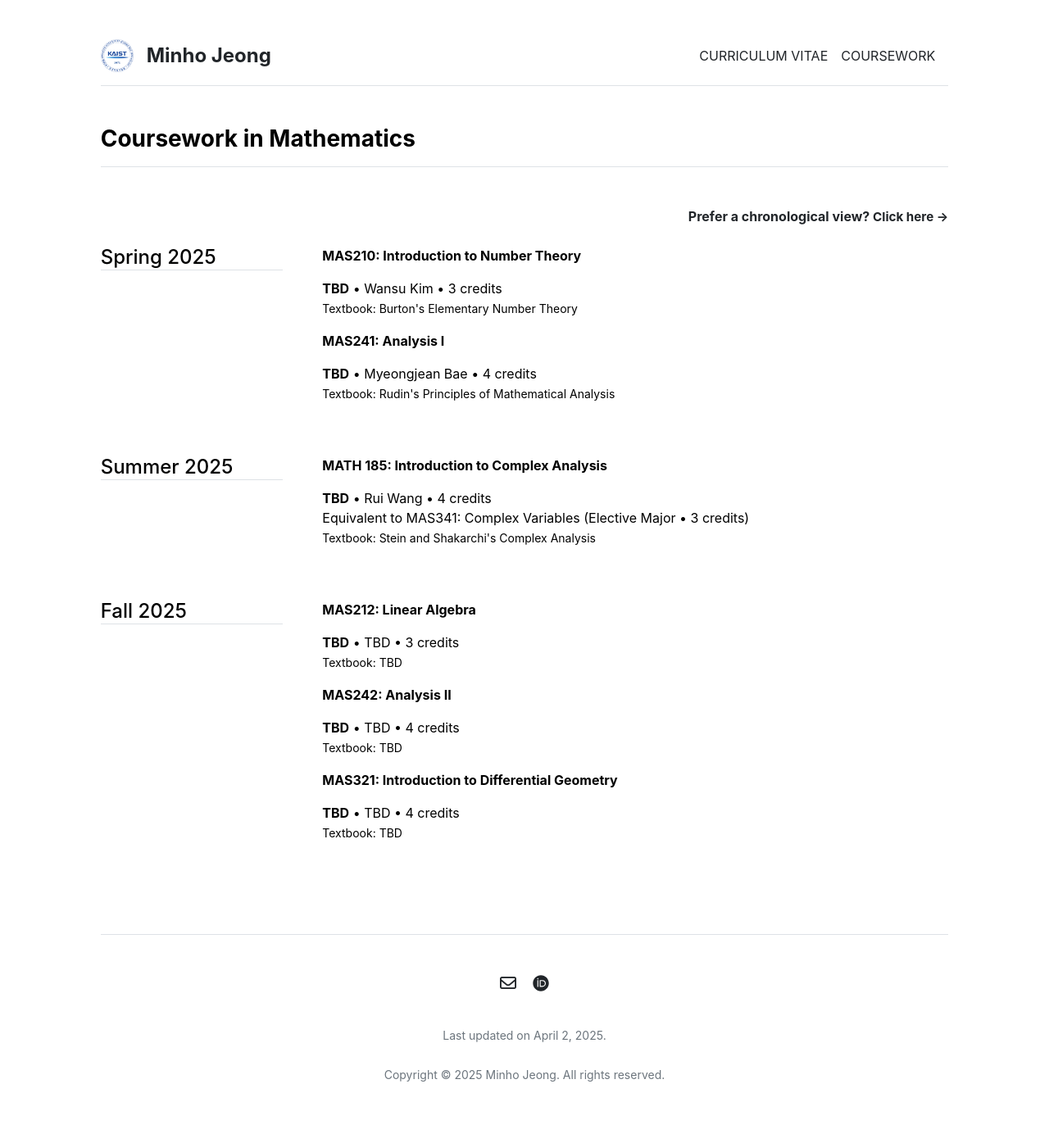
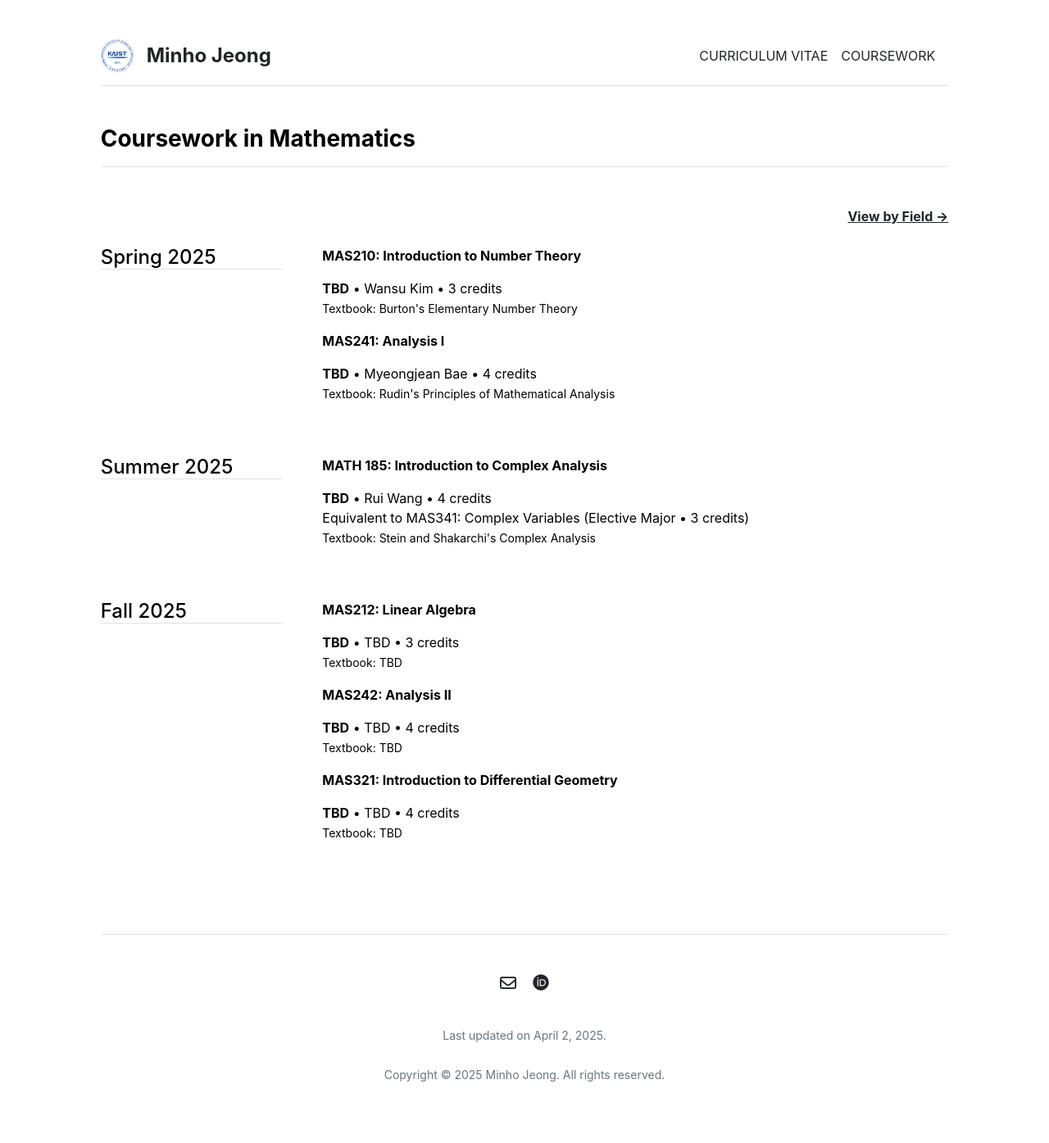
Before and after one commit to mino-jeong/mino-jeong.github.io, a Jekyll site: the page built from coursework-term.md, in a window 1280 px wide. Shown: the whole page at 82% size. Built offline with Jekyll 4.4.1, drawn with Linux system fonts in a browser that asks for light colours.

Commit message:
Update coursework-term.html

```diff
--- a/_layouts/coursework-term.html
+++ b/_layouts/coursework-term.html
@@ -9,12 +9,7 @@ layout: default
     <h3 class="fw-bold border-bottom pb-3 mb-5">Coursework in Mathematics</h3>
 
     <p class="mb-4 text-end">
-      <a href="/coursework-chronological"
-         style="text-decoration: none; color: #1487C8; font-weight: bold;"
-         onmouseover="this.style.textDecoration='underline'; this.style.color='#0d6efd';"
-         onmouseout="this.style.textDecoration='none'; this.style.color='#1487C8';">
-        Prefer a chronological view? <span style="font-size: 0.95em;">Click here →</span>
-      </a>
+      <a href="/coursework-field" style="text-decoration: none><font color="#1487C8"><strong>View by Field →</strong></font></a>
     </p>
 
     <div class="row g-5 mb-5">
```
